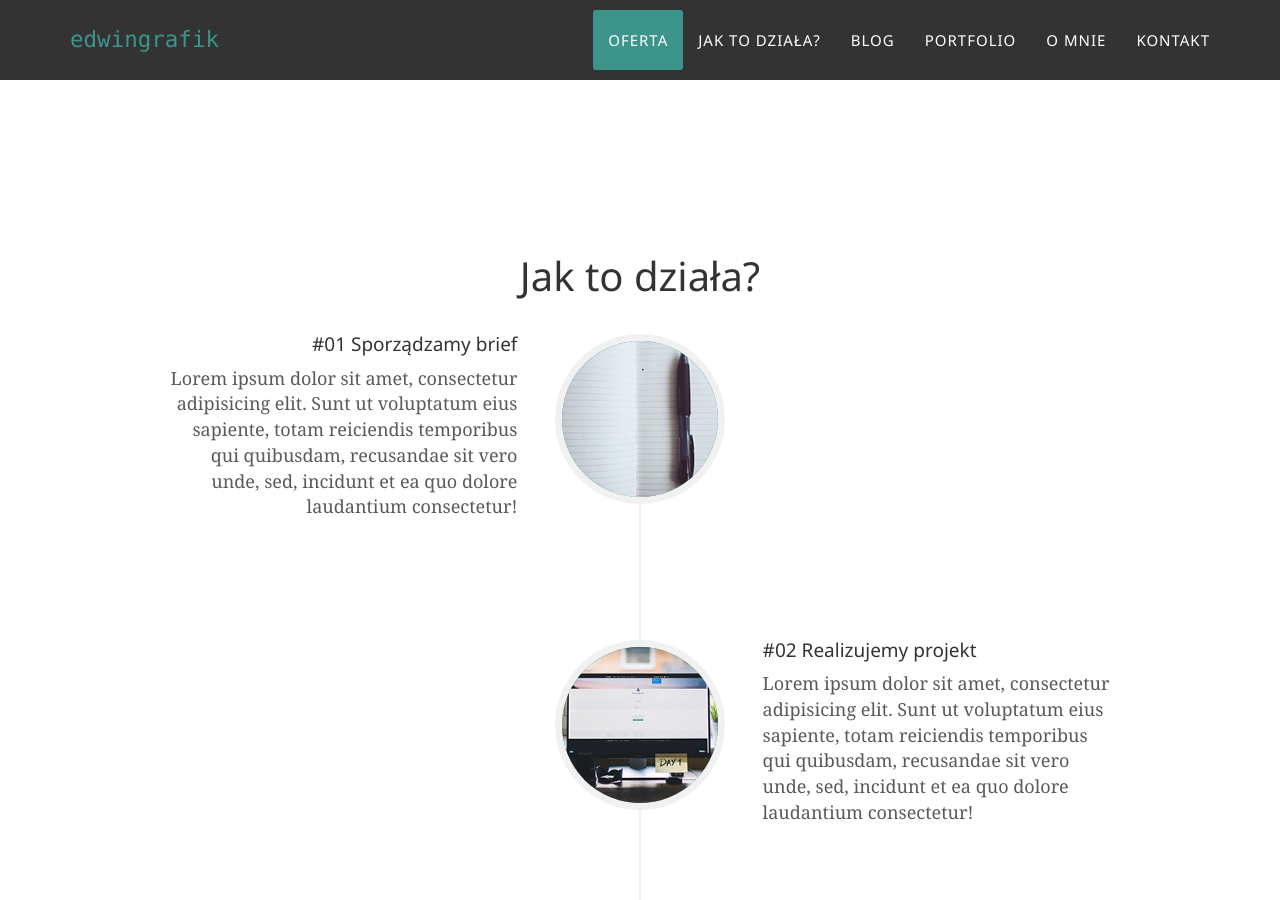
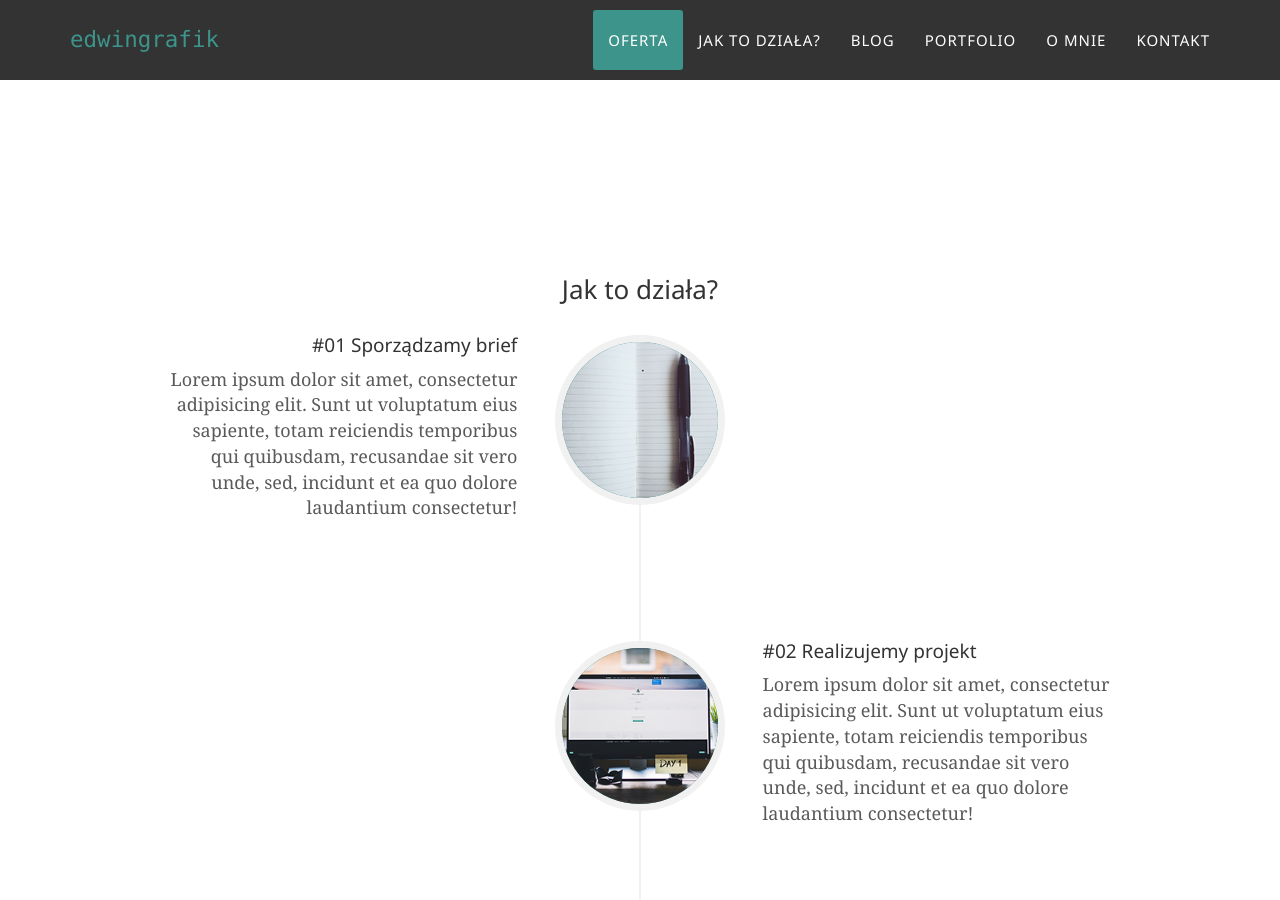
Before and after one commit to edwingrafik/edwingrafik.github.io, a Jekyll site: the page built from index.html, in a window 1280 px wide and 900 px high, scrolled down 1715 px. Built offline with Jekyll 4.4.1, drawn with Linux system fonts in a browser that asks for light colours; some web fonts are replaced.

Commit message:
Update about.html

```diff
--- a/_includes/about.html
+++ b/_includes/about.html
@@ -3,7 +3,7 @@
         <div class="container">
             <div class="row">
                 <div class="col-lg-12 text-center">
-                    <h2 class="section-heading">Jak to działa?</h2><br>
+                    <h3 class="section-heading">Jak to działa?</h3><br>
                 </div>
             </div>
             <div class="row">
```
